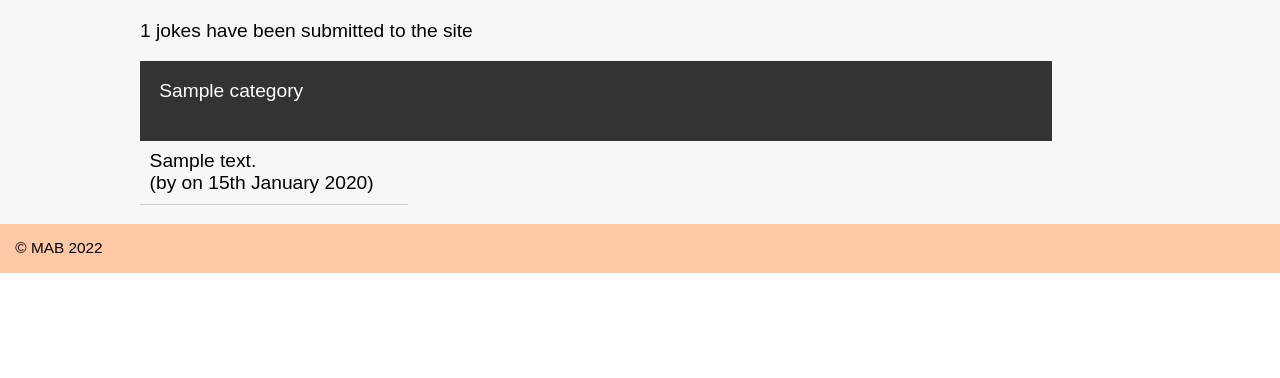
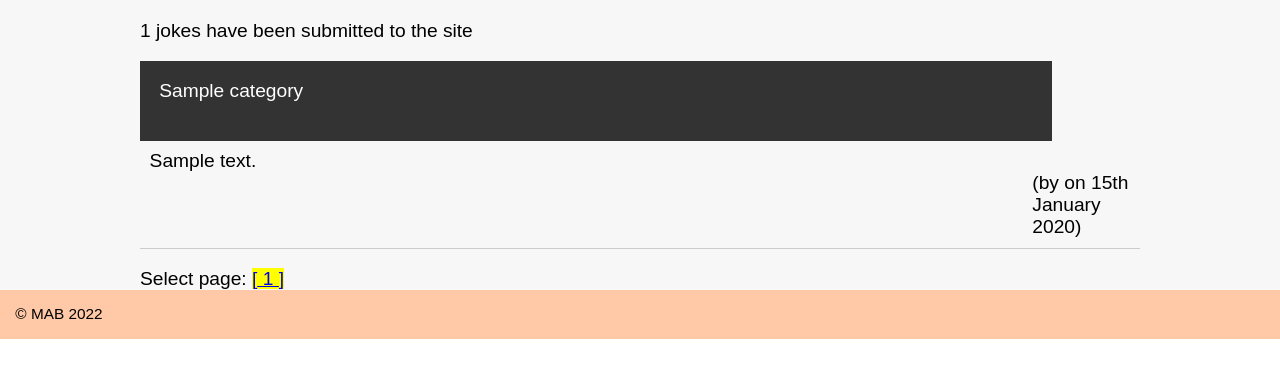
Before and after one commit to MiguelBee/php-novice-to-ninja-tut, a PHP site: page /joke/list in a window 1280 px wide. Shown: the part 225-603 px from the top of the page. Run offline with PHP 8.4, Linux system fonts and the light colour scheme; tables that the repository leaves empty or names only in its code hold one stand-in row (values such as "Sample post").

Commit message:
Add markdown for textarea, use regular expressions, add pagination

```diff
--- a/classes/Ijdb/Controllers/Category.php
+++ b/classes/Ijdb/Controllers/Category.php
@@ -33,7 +33,7 @@ class Category {
 	}
 
 	public function list() {
-		$categories = $this->categoriesTable->findAll();
+		$categories = $this->categoriesTable->findAll('jokedate DESC');
 
 		$title = "Joke Categories";
 
--- a/classes/Ijdb/Controllers/Joke.php
+++ b/classes/Ijdb/Controllers/Joke.php
@@ -25,26 +25,33 @@ class Joke {
 	}
 
 	public function list(){
+		$page = $_GET['page'] ?? 1;
+
+		$offset = ($page - 1)*10;
+
 		if (isset($_GET['category'])) {
 			$category = $this->categoriesTable->findById($_GET['category']);
-			$jokes = $category->getJokes();
+			$jokes = $category->getJokes(10, $offset);
+			$totalJokes = $category->getNumJokes();
 		}
 		else {
-			$jokes = $this->jokesTable->findAll();
+			$jokes = $this->jokesTable->findAll('jokedate DESC', 10, $offset);
+			$totalJokes = $this->jokesTable->total();
 		}
 
 		$title = 'Joke List';
 
 		$author = $this->authentication->getUser();
 
-		$totalJokes = $this->jokesTable->total();
-
-		return ['template' => 'jokes.html.php', 'title' => $title,
+		return ['template' => 'jokes.html.php',
+						'title' => $title,
 						'variables' => [
 							'totalJokes' => $totalJokes,
 							'jokes' => $jokes,
 							'user' => $author, // previously $userId => $author->id
 							'categories' => $this->categoriesTable->findAll(),
+							'currentpage' => $page,
+							'category' => $_GET['category'] ?? null
 						]
 					];
 	}
@@ -93,7 +100,8 @@ class Joke {
 		}
 		$title = 'Edit Joke';
 
-		return ['template' => 'editjoke.html.php', 'title' => $title,
+		return ['template' => 'editjoke.html.php',
+						'title' => $title,
 						'variables' => [
 							'joke' => $joke ?? null,
 							'user' => $author, // replaces userId = $author->id
--- a/classes/Ijdb/Entity/Category.php
+++ b/classes/Ijdb/Entity/Category.php
@@ -15,8 +15,8 @@ class Category {
 		$this->jokesCategoryTable = $jokesCategoryTable;
 	}
 
-	public function getJokes(){
-		$jokeCategories = $this->jokesCategoryTable->find('categoryId', $this->id);
+	public function getJokes($limit = null, $offset = null){
+		$jokeCategories = $this->jokesCategoryTable->find('categoryId', $this->id, null, $limit, $offset);
 
 		$jokes = [];
 
@@ -26,7 +26,23 @@ class Category {
 				$jokes[] = $joke;
 			}
 		}
+
+		usort($jokes, [$this, 'sortJokes']);
 		return $jokes;
 	}
 
+	private function sortJokes ($a, $b) {
+		$aDate = new \DateTime($a->jokedate);
+		$bDate = new \DateTime($b->jokedate);
+
+		if ($aDate->getTimestamp() == $bDate->getTimestamp()) {
+			return 0;
+		}
+		return $aDate->getTimestamp() > $bDate->getTimestamp() ? -1 : 1;
+	}
+
+	public function getNumJokes() {
+		return $this->jokesCategoryTable->total('categoryId', $this->id);
+	}
+
 }
--- /dev/null
+++ b/classes/Ninja/Markdown.php
@@ -0,0 +1,41 @@
+<?php
+
+namespace Ninja;
+
+class Markdown {
+  private $string;
+
+  public function __construct($markdown) {
+    $this->string = $markdown;
+  }
+
+  public function toHtml() {
+    // convert $this->string to HTML
+    $text = htmlspecialchars($this->string, ENT_QUOTES, 'UTF-8');
+
+    //strong (bold)
+    $text = preg_replace('/__(.+?)__/s', '<strong>$1</strong>', $text);
+    $text = preg_replace('/\*\*(.+?)\*\*/s', '<strong>$1</strong>', $text);
+
+    // emphasis (italic)
+    $text = preg_replace('/_([^_]+)_/', '<em>$1</em>', $text);
+    $text = preg_replace('/\*([^\*]+)\*/', '<em>$1</em>', $text);
+
+    //convert Windows(\r\n) to Unix (\n)
+    $text = str_replace("\r\n", "\n", $text);
+    // convert Mac (\r) to Unix (\n)
+    $text = str_replace("\r", "\n", $text);
+
+
+    // Paragraphs
+    $text = '<p>' . str_replace("\n\n", '</p><p>', $text) . '</p>';
+    // Line breaks
+    $text = str_replace("\n", '<br>', $text);
+    // [linked text](link url)
+    $text = preg_replace(
+    '/\[([^\]]+)]\(([-a-z0-9._~:\/?#@!$&\'()*+,;=%]+)\)/i',
+    '<a href="$2">$1</a>', $text);
+
+    return $text;
+  }
+}
--- a/public/jokes.css
+++ b/public/jokes.css
@@ -166,3 +166,14 @@ input[type="checkbox"] + label {
 	display: table-cell;
 	padding: 1em;
 }
+
+.currentpage {
+	background-color: #ffff00;
+}
+.currentpage:before {
+	content: "[";
+}
+
+.currentpage:after {
+	content: "]";
+}
--- a/templates/jokes.html.php
+++ b/templates/jokes.html.php
@@ -11,8 +11,9 @@
 <div class="jokes">
 <?php foreach($jokes as $joke): ?>
 	<blockquote>
-		<p>
-		<?= htmlspecialchars($joke->joketext, ENT_QUOTES, 'UTF-8'); ?>
+
+		<?= (new \Ninja\Markdown($joke->joketext))->toHtml() ?>
+
 		<br>
 		(by <a href="mailto:<?= htmlspecialchars($joke->getAuthor()->email, ENT_QUOTES, 'UTF-8'); ?>">
 				<?= htmlspecialchars($joke->getAuthor()->name, ENT_QUOTES, 'UTF-8'); ?>
@@ -32,9 +33,28 @@
 				</form>
 			<?php endif; ?>
 		<?php endif; ?>
-		</p>
+
 	</blockquote>
 <?php endforeach; ?>
+
+Select page:
+
+<?php
+	// Calculate number of pages
+	$numPages = ceil($totalJokes/10);
+
+	//Display a link for each page
+	for ($i = 1; $i <= $numPages; $i++):
+		if ($i == $currentpage):
+?>
+			<a href="/joke/list?page=<?= $i ?><?= !empty($categoryId) ? '&category=' . $categoryId : '' ?>" class="currentpage"> <?=$i?> </a>
+
+	<?php else: ?>
+			<a href="/joke/list?page=<?=$i?> <?= !empty($categoryId) ? '&category=' . $categoryId : ''?>"> <?=$i ?> </a>
+
+	<?php endif; ?>
+
+<?php endfor; ?>
 </div>
 
 <script>
```
Also changed, not shown: classes/Ninja/DatabaseTable.php (+35 -4 lines).
